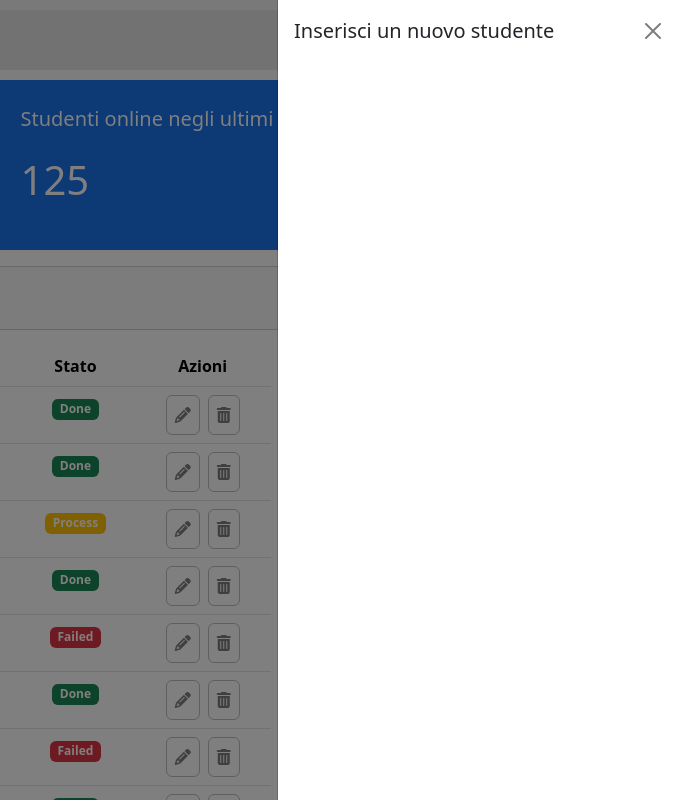
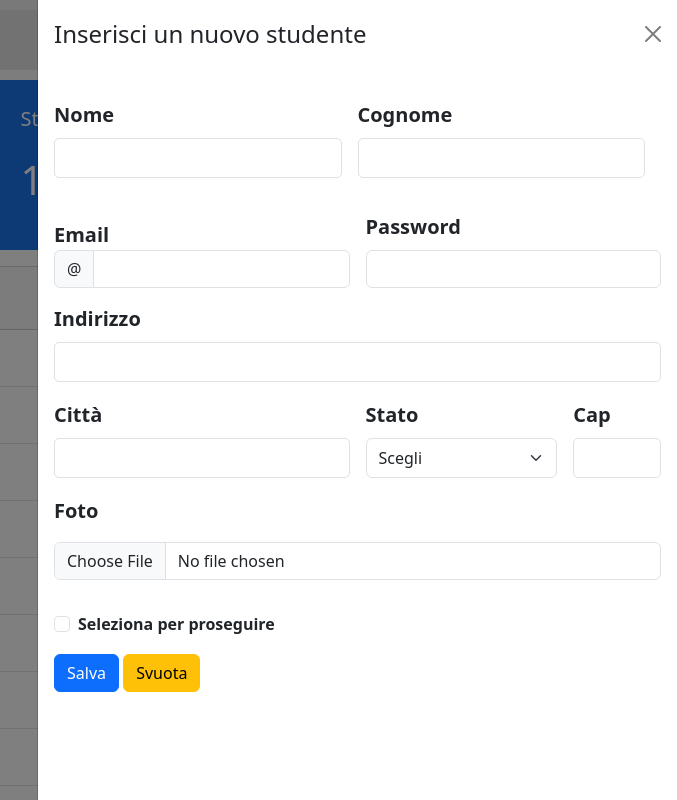
Before and after one commit to alexraduca01/html-css-bootstrap-dashboard, a plain HTML site: page index.html in a window 1280 px wide. Both pictures are taken after a click on the button 1106 px from the left and 172 px from the top of the page. Shown: the full height of the page, 603-1280 px from the left. Drawn offline with nearby package versions, Linux system fonts and the light colour scheme.

Commit message:
added offcanvas

```diff
--- a/css/style.css
+++ b/css/style.css
@@ -66,6 +66,9 @@ input[type=text]  {
 .cursor_pointer {
     cursor: pointer;
 }
+.offcanvas {
+    width: 50%!important;
+}
 
 /* colors */
 
@@ -101,10 +104,7 @@ input[type=text]  {
         flex-direction: column-reverse;
         align-items: start;
     }
-    .navbar_list :nth-child(1) {
-        order: 2;
-    }
-    .navbar_list :nth-child(3) {
-        order: 3;
+    .offcanvas {
+        width: 75%!important;
     }
 }
--- a/index.html
+++ b/index.html
@@ -77,7 +77,7 @@
                 <div id="main_box">
                     <div id="main_navbar" class="bg_navbar py-3 px-3 w-100">
                         <ul class="nav navbar_list align-content-center text-white">
-                            <li class="col-12 col-md-5">
+                            <li class="col-12 order-sm-0 col-md-5">
                                 <h1>Boolean <a href="#" class="text-decoration-none text-white"><span class="fs-6 bg_badge fw-normal badge_center rounded-pill p-2">Piano Blaze</span></a></h1>
                                 <ul class="list-unstyled">
                                     <li class="d-inline"><a href="#" class="text-decoration-none text-white"><span class="fs-6 bg_badge rounded-pill py-1 px-2">3 app</span></a></li>
@@ -88,20 +88,82 @@
                                     <li class="d-none d-lg-inline"><a href="#" class="text-decoration-none text-white"><span class="fs-6 bg_badge rounded-pill py-1 px-2">Boolean blog app</span></a></li>
                                 </ul>
                             </li>
-                            <li class="col-12 col-md-5 my-2">
+                            <li class="col-12 order-first order-sm-1 col-md-5 my-2">
                                 <p class="fs-5">Studenti online negli ultimi 30 minuti</p>
                                 <p class="fs-1">125</p>
                             </li>
-                            <li class="col-12 col-md-2 mb-3">
+                            <li class="col-12 col-md-2 order-sm-2 mb-3">
                                 <span class="fs-5 me-2">Nuovo studente</span>
                                 <button class="btn text-white border" type="button" data-bs-toggle="offcanvas" data-bs-target="#offcanvasRight" aria-controls="offcanvasRight"><i class="fa-solid p-1 py-2 fs-5 fa-plus"></i></button>
                                 <div class="offcanvas offcanvas-end" tabindex="-1" id="offcanvasRight" aria-labelledby="offcanvasRightLabel">
                                     <div class="offcanvas-header">
-                                        <h5 class="offcanvas-title" id="offcanvasRightLabel">Inserisci un nuovo studente</h5>
+                                        <h4 class="offcanvas-title" id="offcanvasRightLabel">Inserisci un nuovo studente</h4>
                                         <button type="button" class="btn-close" data-bs-dismiss="offcanvas" aria-label="Close"></button>
                                     </div>
                                     <div class="offcanvas-body">
 
+                                        <form class="row g-3">
+                                          <div class="row mb-3 g-3">
+                                            <div class="col">
+                                              <label class="form-label fs-5 fw-semibold">Nome</label>
+                                              <input type="text" class="form-control bg-white border h-50" aria-label="First name">
+                                            </div>
+                                            <div class="col">
+                                              <label class="form-label fs-5 fw-semibold">Cognome</label>
+                                              <input type="text" class="form-control bg-white border h-50" aria-label="Last name">
+                                            </div>
+                                          </div>
+                                          <div class="col-md-6 pt-2">
+                                            <span class="fw-semibold fs-5">Email</span>
+                                            <div class="input-group">
+                                              <div class="input-group-text">@</div>
+                                              <input type="email" class="form-control" id="inputEmail4">
+                                            </div>
+                                          </div>
+                                          <div class="col-md-6">
+                                            <label for="inputPassword4" class="form-label fs-5 fw-semibold">Password</label>
+                                            <input type="password" class="form-control h-50" id="inputPassword4">
+                                          </div>
+                                          <div class="col-12">
+                                            <label for="inputAddress" class="form-label fw-semibold fs-5">Indirizzo</label>
+                                            <input type="text" class="form-control bg-white border h-50" id="inputAddress">
+                                          </div>
+                                          <div class="col-md-6">
+                                            <label for="inputCity" class="form-label fs-5 fw-semibold">Città</label>
+                                            <input type="text" class="form-control bg-white border h-50" id="inputCity">
+                                          </div>
+                                          <div class="col-md-4">
+                                            <label for="inputState" class="form-label fs-5 fw-semibold">Stato</label>
+                                            <select id="inputState" class="form-select h-50">
+                                              <option selected>Scegli</option>
+                                              <option>Lombardia</option>
+                                              <option>Sardegna</option>
+                                              <option>Campania</option>
+                                              <option>Sicilia</option>
+                                              <option>Toscana</option>
+                                            </select>
+                                          </div>
+                                          <div class="col-md-2">
+                                            <label for="inputZip" class="form-label fs-5 fw-semibold">Cap</label>
+                                            <input type="text" class="form-control bg-white border h-50 ps-1" id="inputZip">
+                                          </div>
+                                          <span class="fs-5 fw-semibold">Foto</span>
+                                          <div class="input-group mb-3">
+                                            <input type="file" class="form-control" id="inputGroupFile01">
+                                          </div>
+                                          <div class="col-12">
+                                            <div class="form-check">
+                                              <input class="form-check-input" type="checkbox" id="gridCheck">
+                                              <label class="form-check-label fw-semibold" for="gridCheck">
+                                                Seleziona per proseguire
+                                              </label>
+                                            </div>
+                                          </div>
+                                          <div class="col-12">
+                                            <button type="submit" class="btn btn-primary">Salva</button>
+                                            <button type="reset" class="btn btn-warning">Svuota</button>
+                                          </div>
+                                        </form>
                                     </div>
                                 </div>
                             </li>
@@ -260,7 +322,7 @@
                                           </ul>
                                     </div>
                                 </div>
-                                <div class="card p-4">
+                                <div class="card mb-3 p-4">
                                     <div class="card">
                                         <img src="img/stats.jpeg" class="rounded" alt="stats">
                                     <div class="card-body">
```
